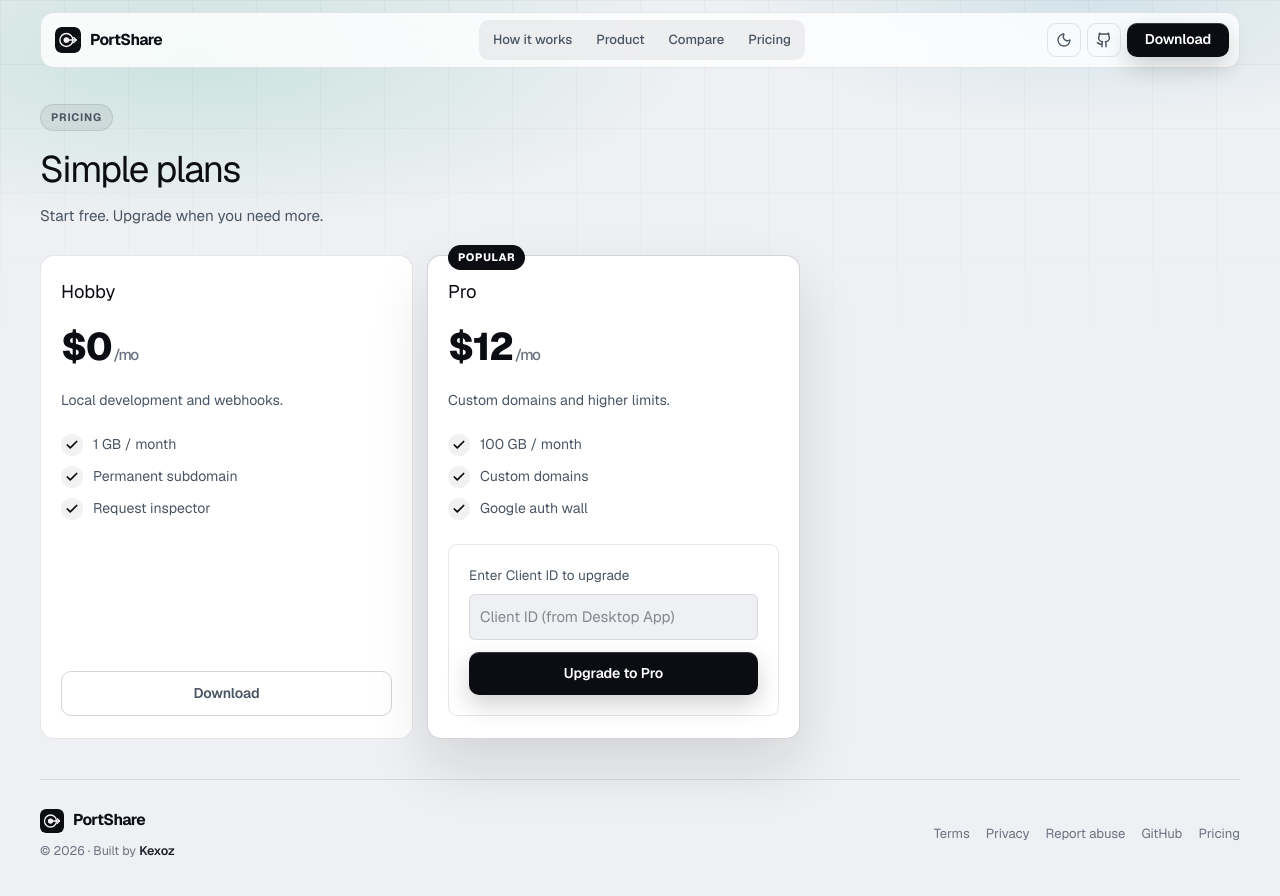
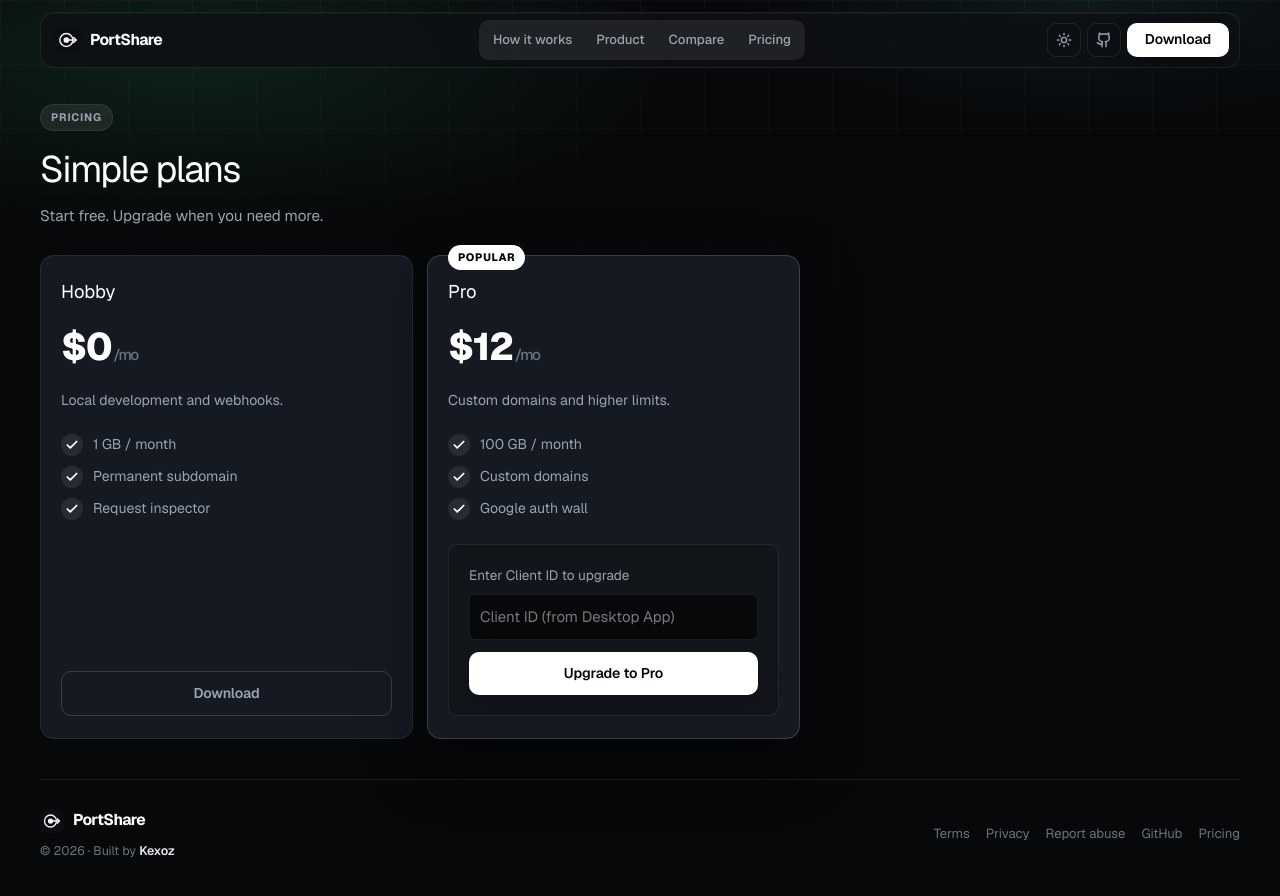
Before and after one commit to jagadesh31/Portshare, a Next.js app in the folder website/: page /pricing in a window 1280 px wide. Built offline with nearby package versions, Linux system fonts and the light colour scheme.

Commit message:
feat: enhance download button with OS-specific options and improve layout styling

```diff
--- a/website/app/components/download/DownloadButton.tsx
+++ b/website/app/components/download/DownloadButton.tsx
@@ -2,23 +2,34 @@
 
 import { useEffect, useId, useState, type ReactNode } from 'react';
 import { AnimatePresence, motion } from 'motion/react';
+import { Apple, ArrowLeft, ChevronRight, Monitor, Terminal } from 'lucide-react';
 
 type Platform = {
   id: string;
-  label: string;
+  architecture: string;
   detail: string;
 };
 
-const platforms: Platform[] = [
-  { id: 'windows-x64', label: 'Windows', detail: 'x64 · Installer (.exe)' },
-  { id: 'windows-arm64', label: 'Windows', detail: 'ARM64 · Portable (.zip)' },
-  { id: 'macos-arm64', label: 'macOS', detail: 'Apple Silicon · .zip' },
-  { id: 'macos-x64', label: 'macOS', detail: 'Intel · .zip' },
-  { id: 'linux-x64-deb', label: 'Linux', detail: 'x64 · .deb' },
-  { id: 'linux-x64-rpm', label: 'Linux', detail: 'x64 · .rpm' },
-  { id: 'linux-arm64-deb', label: 'Linux', detail: 'ARM64 · .deb' },
-  { id: 'linux-arm64-rpm', label: 'Linux', detail: 'ARM64 · .rpm' },
+type OperatingSystem = { id: string; label: string; description: string; platforms: Platform[] };
+
+const operatingSystems: OperatingSystem[] = [
+  { id: 'windows', label: 'Windows', description: 'Installer and portable builds', platforms: [
+    { id: 'windows-x64', architecture: 'x64', detail: 'Installer (.exe)' },
+    { id: 'windows-arm64', architecture: 'ARM64', detail: 'Portable (.zip)' },
+  ] },
+  { id: 'macos', label: 'macOS', description: 'Apple Silicon and Intel builds', platforms: [
+    { id: 'macos-arm64', architecture: 'Apple Silicon', detail: '.zip' },
+    { id: 'macos-x64', architecture: 'Intel', detail: '.zip' },
+  ] },
+  { id: 'linux', label: 'Linux', description: 'Debian, RPM and portable builds', platforms: [
+    { id: 'linux-x64-deb', architecture: 'x64', detail: '.deb' },
+    { id: 'linux-x64-rpm', architecture: 'x64', detail: '.rpm' },
+    { id: 'linux-arm64-deb', architecture: 'ARM64', detail: '.deb' },
+    { id: 'linux-arm64-rpm', architecture: 'ARM64', detail: '.rpm' },
+  ] },
 ];
+
+const osIcons = { windows: Monitor, macos: Apple, linux: Terminal };
 
 /** Best-effort guess of the visitor's package. macOS arch is not detectable. */
 function detectPlatform(): string | null {
@@ -32,6 +43,10 @@
   return null;
 }
 
+function operatingSystemFor(platformId: string | null): string {
+  return operatingSystems.find((os) => os.platforms.some((platform) => platform.id === platformId))?.id ?? 'windows';
+}
+
 type Props = {
   className?: string;
   style?: React.CSSProperties;
@@ -41,10 +56,13 @@
 export default function DownloadButton({ className = 'btn btn-primary', style, children }: Props) {
   const [open, setOpen] = useState(false);
   const [recommended, setRecommended] = useState<string | null>(null);
+  const [selectedOs, setSelectedOs] = useState('windows');
   const titleId = useId();
 
   const openModal = () => {
-    setRecommended(detectPlatform());
+    const detected = detectPlatform();
+    setRecommended(detected);
+    setSelectedOs(operatingSystemFor(detected));
     setOpen(true);
   };
 
@@ -100,25 +118,39 @@
                 </button>
               </div>
 
-              <div className="download-list">
-                {platforms.map((platform) => (
-                  <a
-                    key={platform.id}
-                    className="download-row available"
-                    href={`/download/portshare-desktop?platform=${platform.id}`}
-                  >
-                    <span>
-                      <strong>{platform.label}</strong>
-                      <span className="download-detail">{platform.detail}</span>
-                    </span>
-                    <span className="download-action">
-                      {recommended === platform.id && (
-                        <span className="download-badge">Your device</span>
-                      )}
-                      Download
-                    </span>
-                  </a>
-                ))}
+              <div className="download-content">
+                <div className="download-os-grid" aria-label="Choose your operating system">
+                  {operatingSystems.map((os) => {
+                    const Icon = osIcons[os.id as keyof typeof osIcons];
+                    return (
+                      <button key={os.id} type="button" className={`download-os-card${selectedOs === os.id ? ' selected' : ''}`} onClick={() => setSelectedOs(os.id)} aria-pressed={selectedOs === os.id}>
+                        <Icon size={21} strokeWidth={1.8} aria-hidden="true" />
+                        <span className="download-os-name">{os.label}</span>
+                        <span className="download-os-description">{os.description}</span>
+                        <ChevronRight className="download-os-arrow" size={17} aria-hidden="true" />
+                      </button>
+                    );
+                  })}
+                </div>
+
+                <AnimatePresence mode="wait">
+                  {operatingSystems.filter((os) => os.id === selectedOs).map((os) => (
+                    <motion.div key={os.id} className="download-installations" initial={{ opacity: 0, y: 8 }} animate={{ opacity: 1, y: 0 }} exit={{ opacity: 0, y: -8 }} transition={{ duration: 0.18 }}>
+                      <div className="download-installations-heading">
+                        <div><span className="download-eyebrow">{os.label} downloads</span><h3>Choose your installation</h3></div>
+                        <button type="button" className="download-back" onClick={() => setSelectedOs('')}><ArrowLeft size={14} aria-hidden="true" />All platforms</button>
+                      </div>
+                      <div className="download-list">
+                        {os.platforms.map((platform) => (
+                          <a key={platform.id} className="download-row available" href={`/download/portshare-desktop?platform=${platform.id}`}>
+                            <span><strong>{platform.architecture}</strong><span className="download-detail">{platform.detail}</span></span>
+                            <span className="download-action">{recommended === platform.id && <span className="download-badge">Your device</span>}Download</span>
+                          </a>
+                        ))}
+                      </div>
+                    </motion.div>
+                  ))}
+                </AnimatePresence>
               </div>
             </motion.div>
           </motion.div>
--- a/website/app/components/layout/Header.tsx
+++ b/website/app/components/layout/Header.tsx
@@ -32,8 +32,7 @@
       return;
     }
 
-    const prefersDark = window.matchMedia('(prefers-color-scheme: dark)').matches;
-    apply(prefersDark ? 'dark' : 'light');
+    apply('dark');
   }, []);
 
   const toggleTheme = () => {
--- a/website/app/globals.css
+++ b/website/app/globals.css
@@ -1156,7 +1156,7 @@
 }
 
 .download-modal {
-  width: min(440px, 100%);
+  width: min(620px, 100%);
   background: var(--bg-surface);
   border: 1px solid var(--border-bright);
   border-radius: var(--radius);
@@ -1168,7 +1168,7 @@
   display: flex;
   justify-content: space-between;
   gap: 16px;
-  padding: 20px 20px 14px;
+  padding: 24px 24px 18px;
   border-bottom: 1px solid var(--border);
 }
 
@@ -1184,6 +1184,20 @@
   font-size: 0.84rem;
   color: var(--text-muted);
 }
+
+.download-content { padding: 18px; }
+.download-os-grid { display: grid; grid-template-columns: repeat(3, 1fr); gap: 10px; }
+.download-os-card { position: relative; min-height: 132px; display: flex; flex-direction: column; align-items: flex-start; gap: 8px; padding: 16px; border: 1px solid var(--border); border-radius: 10px; background: var(--bg-elevated); color: var(--text-muted); text-align: left; cursor: pointer; transition: border-color 0.16s ease, background 0.16s ease, color 0.16s ease; }
+.download-os-card:hover, .download-os-card.selected { border-color: var(--green); background: var(--green-dim); color: var(--green); }
+.download-os-name { color: var(--text-strong); font-size: 0.94rem; font-weight: 700; }
+.download-os-description { max-width: 130px; color: var(--text-soft); font-size: 0.73rem; line-height: 1.35; }
+.download-os-arrow { position: absolute; right: 12px; bottom: 12px; color: var(--text-soft); }
+.download-installations { margin-top: 22px; }
+.download-installations-heading { display: flex; align-items: flex-end; justify-content: space-between; gap: 12px; margin: 0 4px 8px; }
+.download-eyebrow { display: block; margin-bottom: 3px; color: var(--green); font-size: 0.68rem; font-weight: 700; letter-spacing: 0.08em; text-transform: uppercase; }
+.download-installations-heading h3 { margin: 0; color: var(--text-strong); font-size: 0.98rem; }
+.download-back { display: inline-flex; align-items: center; gap: 5px; border: 0; background: transparent; color: var(--text-muted); font: inherit; font-size: 0.74rem; cursor: pointer; }
+.download-back:hover { color: var(--text-strong); }
 
 .download-close {
   width: 32px;
@@ -1204,7 +1218,7 @@
 .download-list {
   display: flex;
   flex-direction: column;
-  padding: 8px;
+  padding: 4px 0 0;
 }
 
 .download-row {
@@ -1212,7 +1226,7 @@
   align-items: center;
   justify-content: space-between;
   gap: 12px;
-  padding: 14px 12px;
+  padding: 12px;
   border-radius: 10px;
   color: inherit;
 }
@@ -1233,6 +1247,9 @@
 .download-row.available:hover { background: var(--accent-dim); }
 
 .download-action {
+  display: inline-flex;
+  align-items: center;
+  gap: 8px;
   font-size: 0.8rem;
   font-weight: 700;
   color: var(--text-inverse);
@@ -1251,6 +1268,16 @@
 }
 
 .download-row.soon { opacity: 0.72; }
+
+@media (max-width: 560px) {
+  .download-overlay { padding: 12px; }
+  .download-modal-header { padding: 20px 18px 15px; }
+  .download-content { padding: 14px; }
+  .download-os-grid { gap: 6px; }
+  .download-os-card { min-height: 112px; padding: 12px; }
+  .download-os-description { font-size: 0.68rem; }
+  .download-installations-heading { align-items: flex-start; flex-direction: column; gap: 6px; }
+}
 
 /* ─── MOTION ──────────────────────────────────────────── */
 @keyframes rise {
--- a/website/app/layout.tsx
+++ b/website/app/layout.tsx
@@ -35,7 +35,7 @@
   },
 };
 
-const themeScript = `(function(){try{var t=localStorage.getItem('portshare-web-theme');if(t==='light'||t==='dark'){document.documentElement.dataset.theme=t;}else{document.documentElement.dataset.theme=window.matchMedia('(prefers-color-scheme: dark)').matches?'dark':'light';}}catch(e){document.documentElement.dataset.theme='dark';}})();`;
+const themeScript = `(function(){try{var t=localStorage.getItem('portshare-web-theme');document.documentElement.dataset.theme=t==='light'||t==='dark'?t:'dark';}catch(e){document.documentElement.dataset.theme='dark';}})();`;
 
 export default function RootLayout({
   children,
```
